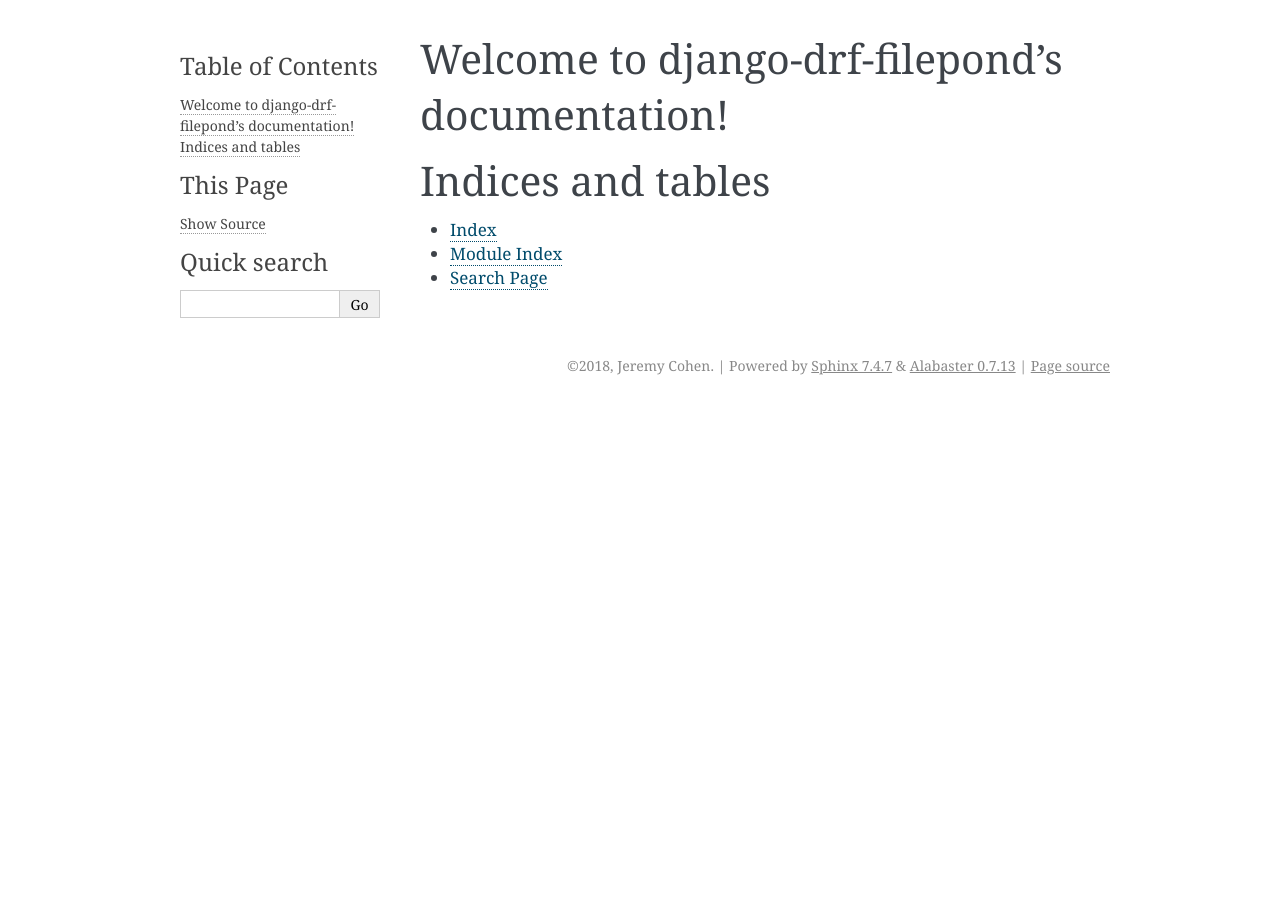
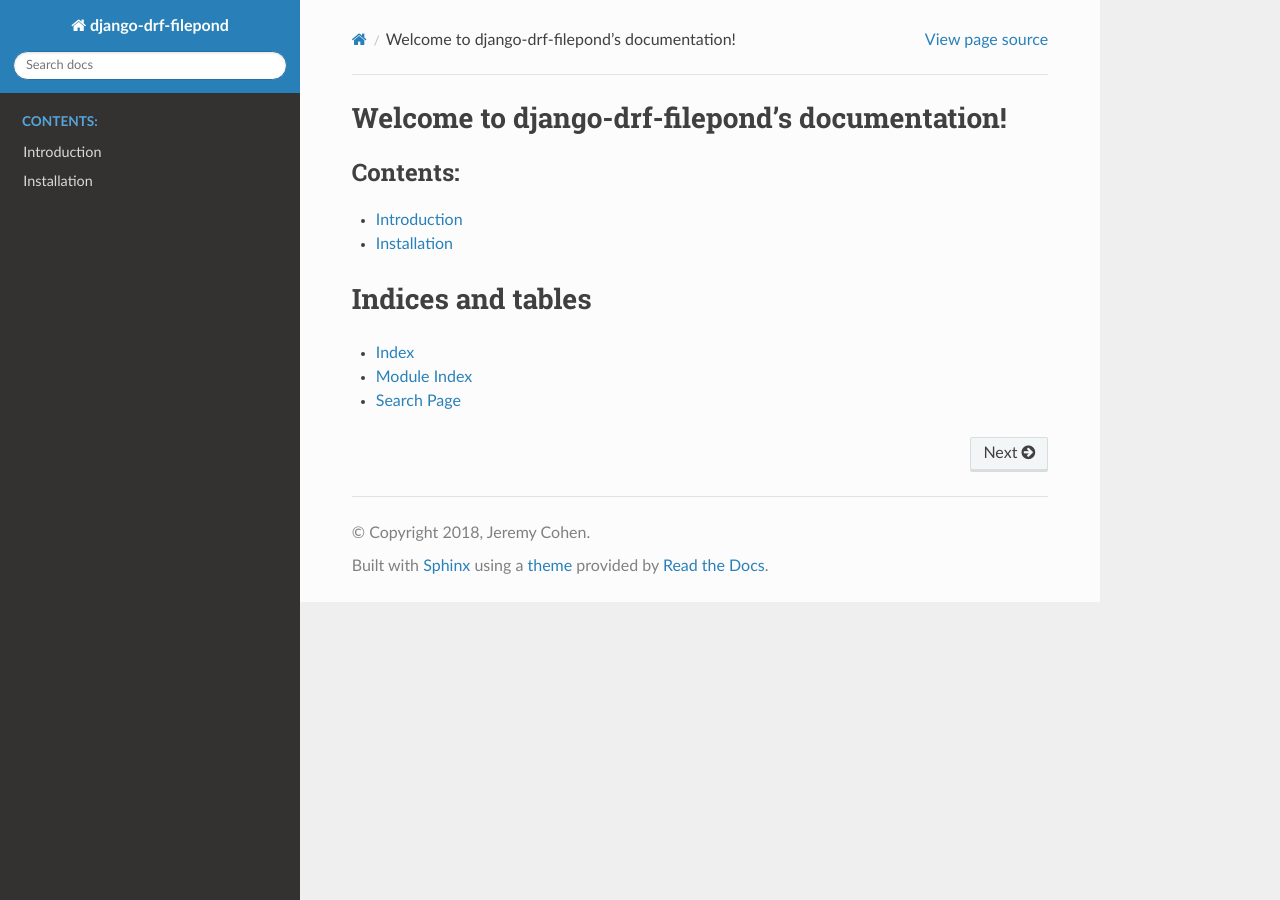
Before and after one commit to ImperialCollegeLondon/django-drf-filepond, a Sphinx documentation site: the page built from docs/index.rst, in a window 1280 px wide. Built offline with Sphinx 7.4.7 and the Read the Docs theme 2.0.0, drawn with Linux system fonts in a browser that asks for light colours.

Commit message:
WIP: Documentation. Switched to RTD theme.

```diff
--- a/docs/conf.py
+++ b/docs/conf.py
@@ -74,7 +74,8 @@ pygments_style = None
 # The theme to use for HTML and HTML Help pages.  See the documentation for
 # a list of builtin themes.
 #
-html_theme = 'alabaster'
+#html_theme = 'alabaster'
+html_theme = 'sphinx_rtd_theme'
 
 # Theme options are theme-specific and customize the look and feel of a theme
 # further.  For a list of options available for each theme, see the
--- a/docs/index.rst
+++ b/docs/index.rst
@@ -10,7 +10,8 @@ Welcome to django-drf-filepond's documentation!
    :maxdepth: 2
    :caption: Contents:
 
-
+   introduction
+   installation
 
 Indices and tables
 ==================
```
Also changed, not shown: docs/installation.rst (added, +13 -0 lines), docs/introduction.rst (added, +10 -0 lines).
